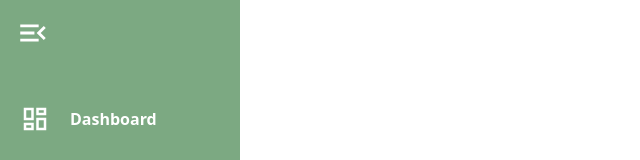
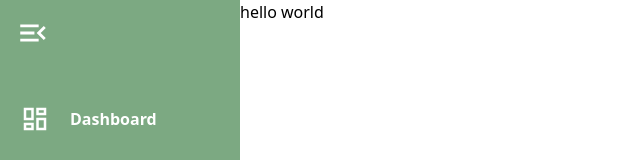
Before and after one commit to Matthieu77220/M2I_Site_Web, a React (Vite) app in the folder app-web/: page / in a window 1280 px wide. Shown: the top 160 px of the page, without its empty margins (0-640 px from the left). Built offline with nearby package versions, Linux system fonts and the light colour scheme.

Commit message:
Correction : Problème d'affichage (la nav cachait le contenu lors de la création d'une nouvelle page) -> solution faire passer en props les éléments du useState (open, setOpen) dans la NavBar + ajout d'une page Test pour vérifier si l'affichage est OK

```diff
--- a/app-web/src/App.jsx
+++ b/app-web/src/App.jsx
@@ -2,14 +2,13 @@ import { useState } from 'react'
 import reactLogo from './assets/react.svg'
 import viteLogo from '/vite.svg'
 import '../public/css/style.css'
-import NavBar from './components/navBar'
+import Test from './TestPage'
 
 function App() {
-  const [count, setCount] = useState(0)
 
   return (
     <>
-      <NavBar />
+      <Test />
     </>
   )
 }
--- /dev/null
+++ b/app-web/src/TestPage.jsx
@@ -0,0 +1,23 @@
+import { useState } from 'react'
+import NavBar from './components/navBar'
+
+
+function test() {
+    const [open, setOpen] = useState(true)
+
+    return (
+        <>
+            <div className='flex'>
+                <NavBar open={open} setOpen={setOpen} />
+            </div>
+            <div className= {`duration-500 ${open ? "pl-60" : "pl-[72px]"}`}>
+                <p>hello world</p>
+            </div>
+        </>
+     );
+}
+
+export default test;
+<>
+
+</>
--- a/app-web/src/components/navBar.jsx
+++ b/app-web/src/components/navBar.jsx
@@ -1,5 +1,3 @@
-import { useState } from "react";
-
 // Icon react
 import { MdMenuOpen } from "react-icons/md";
 import { MdOutlineDashboard } from "react-icons/md";
@@ -11,13 +9,11 @@ import { CiSettings } from "react-icons/ci";
 // a supprimer plus tard pour remplacer par PDP
 import { FaUserCircle } from "react-icons/fa";
 
-function NavBar() {
-
-    const [open, setOpen] = useState(true)
+function NavBar({open,setOpen}) { // Récupération des useStat depuis le parent
 
     return (
         <>
-            <nav className={`h-screen p-2 flex flex-col duration-500 bg-[#7CA982] text-white ${open ? 'w-60' : 'w-18'}`}>
+            <nav className={`fixed left-0 top-0 h-screen p-2 flex flex-col duration-500 bg-[#7CA982] text-white ${open ? 'w-60' : 'w-18'}`}>
 
                 {/* Menu Burger */}
                 <div className='p-2 h-20 items-center'>
```
